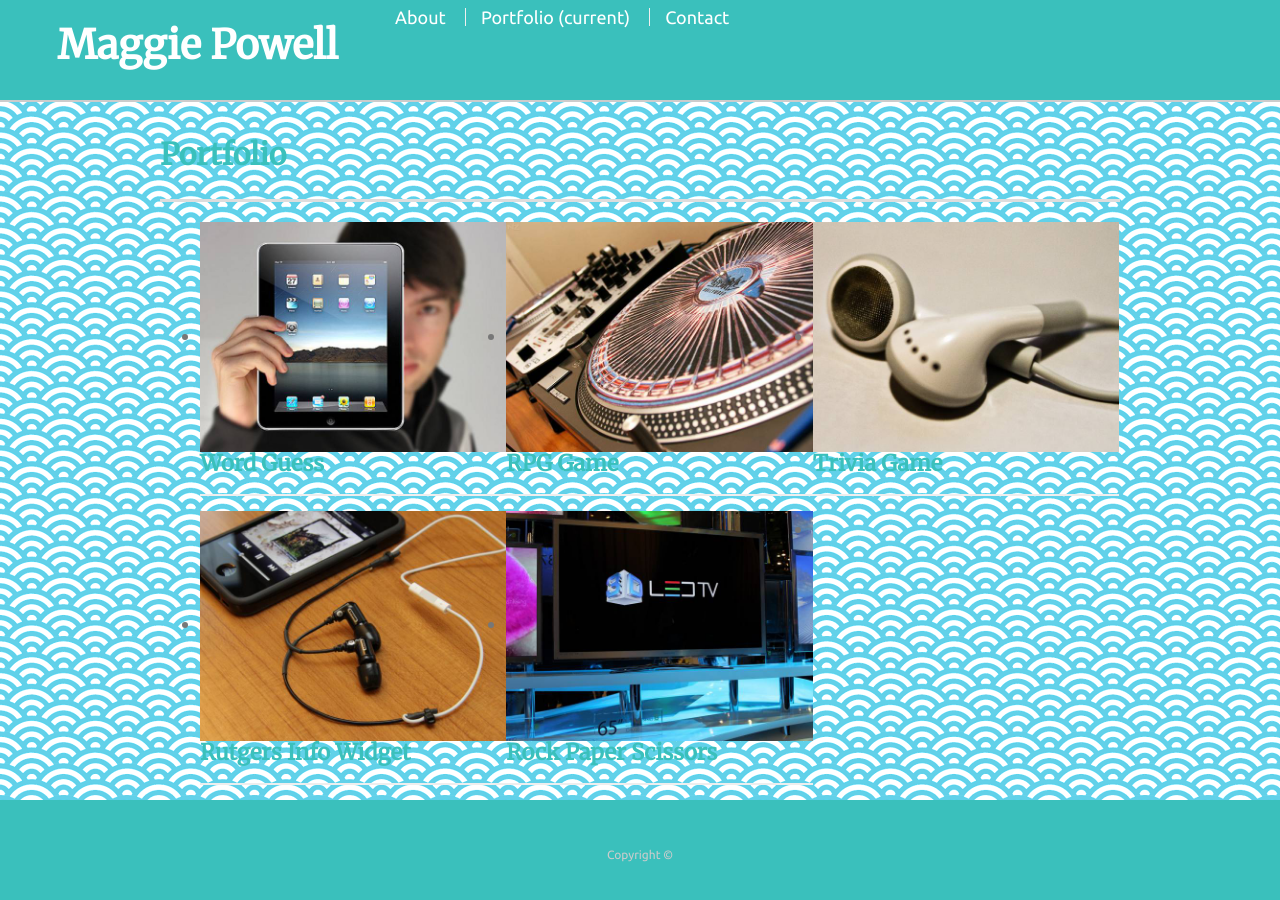
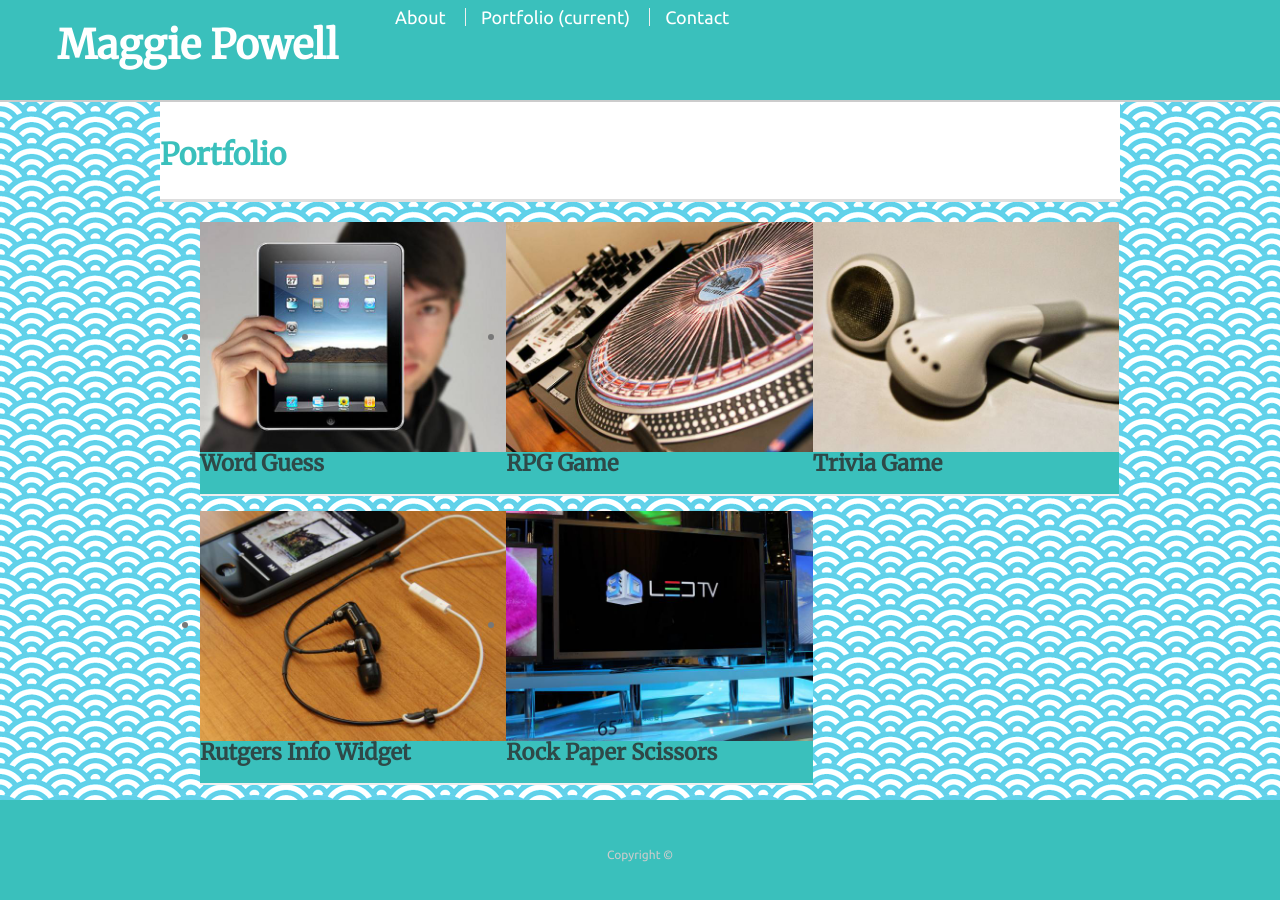
Before and after one commit to maggiepowell/Bootstrap-Portfolio, a plain HTML site: page portfolio.html in a window 1280 px wide. Drawn offline with Linux system fonts and the light colour scheme.

Commit message:
fixed text background

```diff
--- a/style.css
+++ b/style.css
@@ -203,7 +203,7 @@ h3,
   max-width: 650px;
   padding: 30px;
   margin: 0 0 40px;
-  background-image: url(images/greywave.png);
+  background: #ddd;
   border: 1px solid #ddd;
 }
 
@@ -246,6 +246,12 @@ input[type=submit] {
   background: #fff;
   border: 0 none;
 }
+
+  #main-container {
+    background: #fff;
+  }
+
+
 /*portfolio*/
 
 .row li {
@@ -261,6 +267,11 @@ img {
   vertical-align: middle;
 }
 
+h3 {
+  background: #3ac0bc;
+  color: #2e4948;
+}
+
 @media screen and (max-width: 980px) {
   body
 }
```
